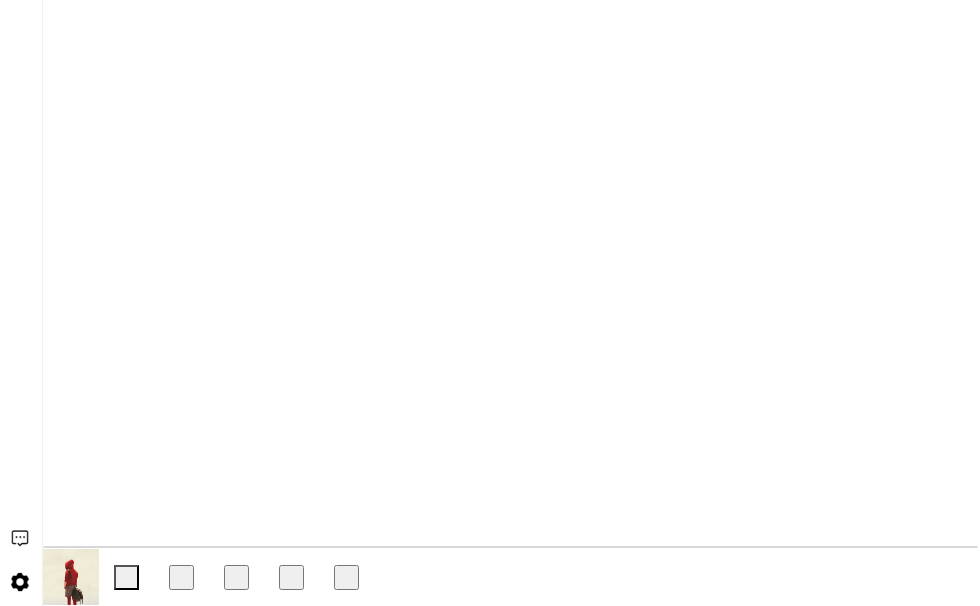
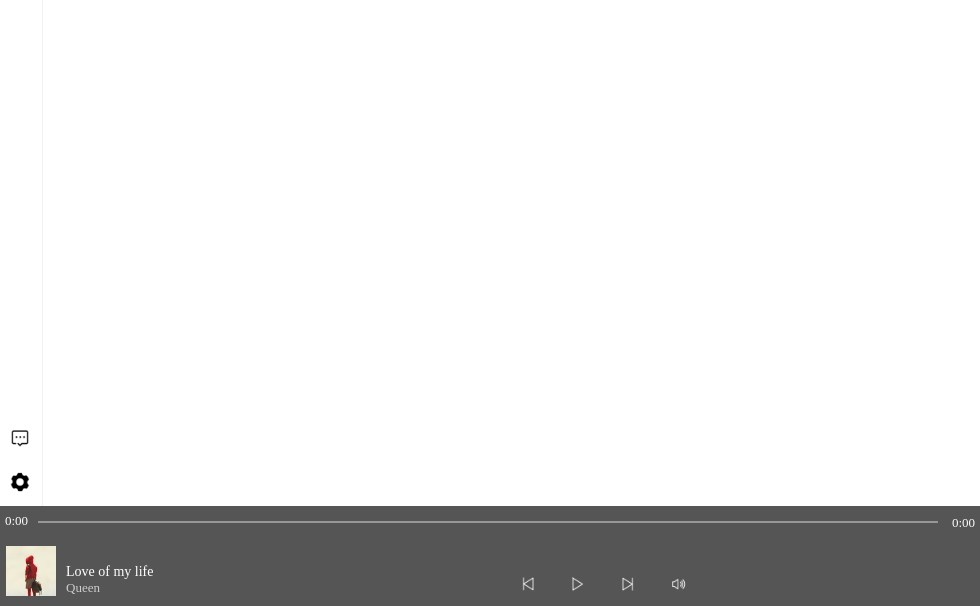
Before and after one commit to welsea/NCMusicPlayer, an Electron app: page index.html in a window 980 px wide. Shown: the part 194-800 px from the top of the page. Drawn offline with nearby package versions, Linux system fonts and the light colour scheme.

Commit message:
play-bar

```diff
--- a/index.html
+++ b/index.html
@@ -152,14 +152,26 @@
       </div>
     </nav>
     <div class="player">
-      <div class="progress"><progress value="0" max="100" id="music-progress"></progress></div>
+      <div class="progress">
+        <span id="current-time">0:00</span>
+        <div class="pro-bar">
+           <progress value="0" max="100" id="music-progress"></progress>
+        </div>
+        <span id="duration">0:00</span>
+      </div>
       <div class="play-info">
-        <img src="icon/avatar.jpg" alt="cover">
+        <div class="info-bar">
+          <button class="cover"></button>
+          <div class="info">
+            <span class="info-name">Love of my life</span>
+            <span class="artist">Queen</span>
+          </div>
+        </div>
         <div class="status">
           <button class="last"></button>
           <button class="play"></button>
           <button class="next"></button>
-          <button></button>
+          <button class="sound"></button>
           <button></button>
         </div>
       </div>
--- a/styles/nav.css
+++ b/styles/nav.css
@@ -8,7 +8,8 @@ html,body{
 
 .nav{
     width:40px;
-    height:100%;
+    height:calc(100% - 100px);
+    height:-webkit-calc(100% - 100px);
     /* background-color: #cdcdcd; */
     padding-right:2px;
     text-align: center;
@@ -28,8 +29,8 @@ html,body{
 .nav2{
     position: fixed;
     width: 160px;
-    height:calc(100% - 80px);
-    height:-webkit-calc(100% - 80px);
+    height:calc(100% - 120px);
+    height:-webkit-calc(100% - 120px);
     top: 0;
     left: 42px;
     text-align: left;
@@ -94,44 +95,103 @@ html,body{
     border-left: 3px solid #157d2e;
 }
 
-/*2.11*/
 .player{
-    width: -webkit-calc(100% - ( 40px + 3px));
-    height:60px;
-    left:43px;
+    width: 100%;
+    height:100px;
+    /* left:43px; */
     position: absolute;
     bottom: 0;
-    box-shadow: 1px 1px 0px 0px rgba(170, 170, 170, 1);
+    background-color: #555;
+    color: white;
 }
-.player img{
-    width: auto;
-    height: -webkit-calc(60px - 4px)
+
+.pro-bar{
+    width: -webkit-fill-available;
+    margin: 0 10px;
 }
 .progress{
-    height: 3px;
+
+    padding: 5px;
+    display: flex;
+    flex-direction: row;
+    align-content: space-between;
+    align-items: center;
+    height: 20px;
 }
 .progress progress{
+    /* display: inline-block; */
     height: 2px;
-    width: -webkit-calc(100% - 2px);
+    width: -webkit-calc(100% - 80px);
     position: absolute;
+}
+.progress span{
+    font-size: 13px;
+}
+#duration{
+    align-self: flex-end;
 }
 .play-info{
     display: flex;
     flex-direction: row;
+    margin-top: 10px;
+    margin-left: 6px;
+}
+.info-bar{
+    display: flex;
+    flex-direction: row;
+}
+.cover{
+    border: none;
+    background-repeat: no-repeat;
+    background-size: 100% 100%;
+    background-image: url("../icon/avatar.jpg");
+    width: 50px;
+    height: 50px;
+}
+.info{
+    align-self: flex-end;
+    display: flex;
+    flex-direction: column;
+    margin-left: 10px;
+}
+.info-name{
+    font-size: 14px;
+}
+.artist{
+    font-size: 13px;
+    color: #cdcdcd;
 }
 .status{
-    width: -webkit-calc(100% - 60px);
     display: flex;
     flex-direction: row;
     flex-wrap: nowrap;
     align-items: center;
+    height: 25px;
+    align-self: flex-end;
+    margin-left: 350px;
 }
 
 .status button{
-    width: 25px;
-    height: 25px;
+    width: 20px;
+    height: 20px;
     margin: 0 15px;
+    border: none;
+    background-color: #555;
+    background-repeat: no-repeat;
+    background-size: 100% 100%;
 }
 .last{
-    background-image: url()
+    background-image: url("../icon/last.png");
 }
+.next{
+    background-image: url("../icon/next.png");
+}
+.play{
+    background-image: url("../icon/play.png")
+}
+.pause{
+    background-image: url("../icon/pause.png")
+}
+.sound{
+    background-image: url("../icon/sound.png")
+}
```
Also changed, not shown: icon/last.png (added), icon/next.png (added), icon/pause.png (added), icon/play.png (added), icon/sound.png (added).
